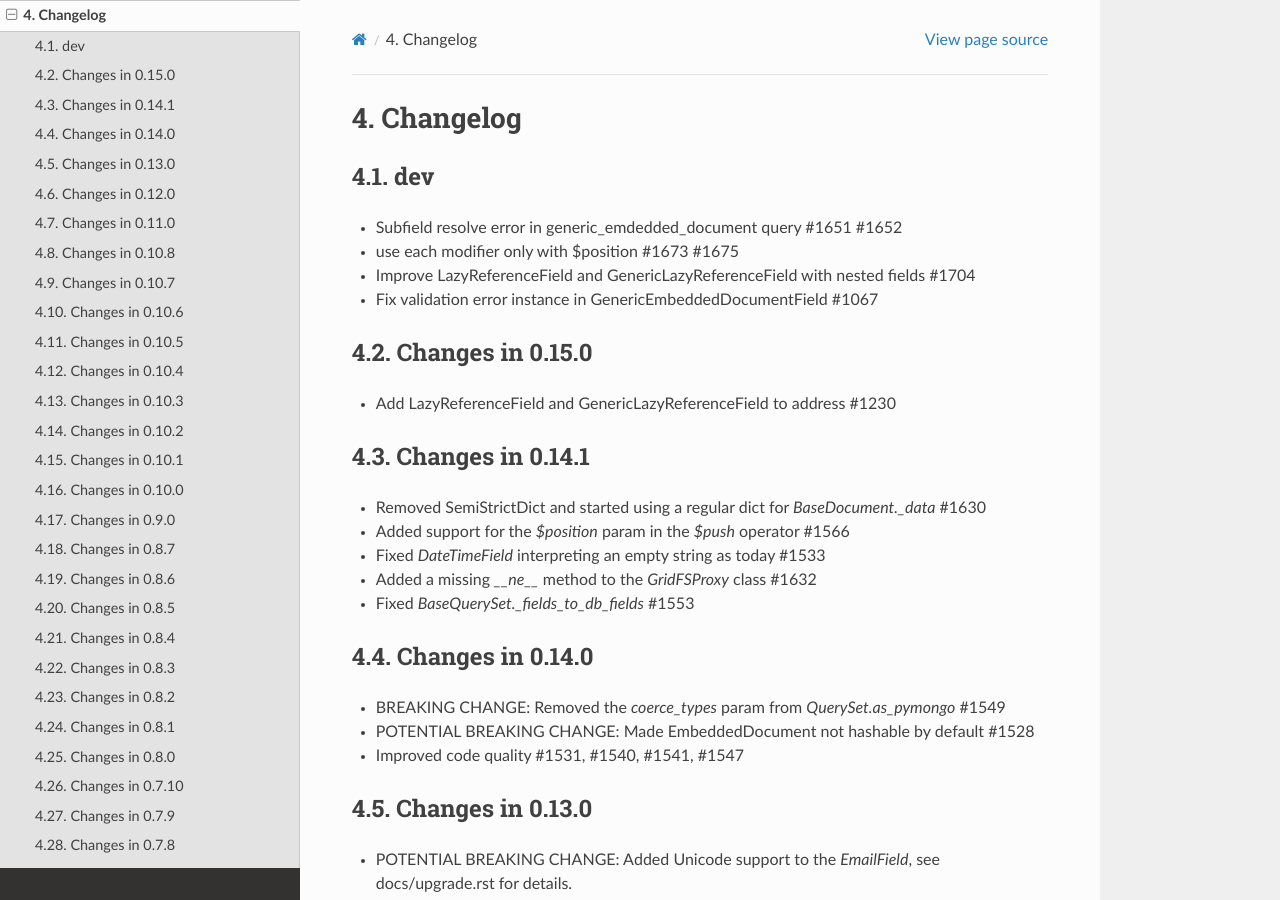
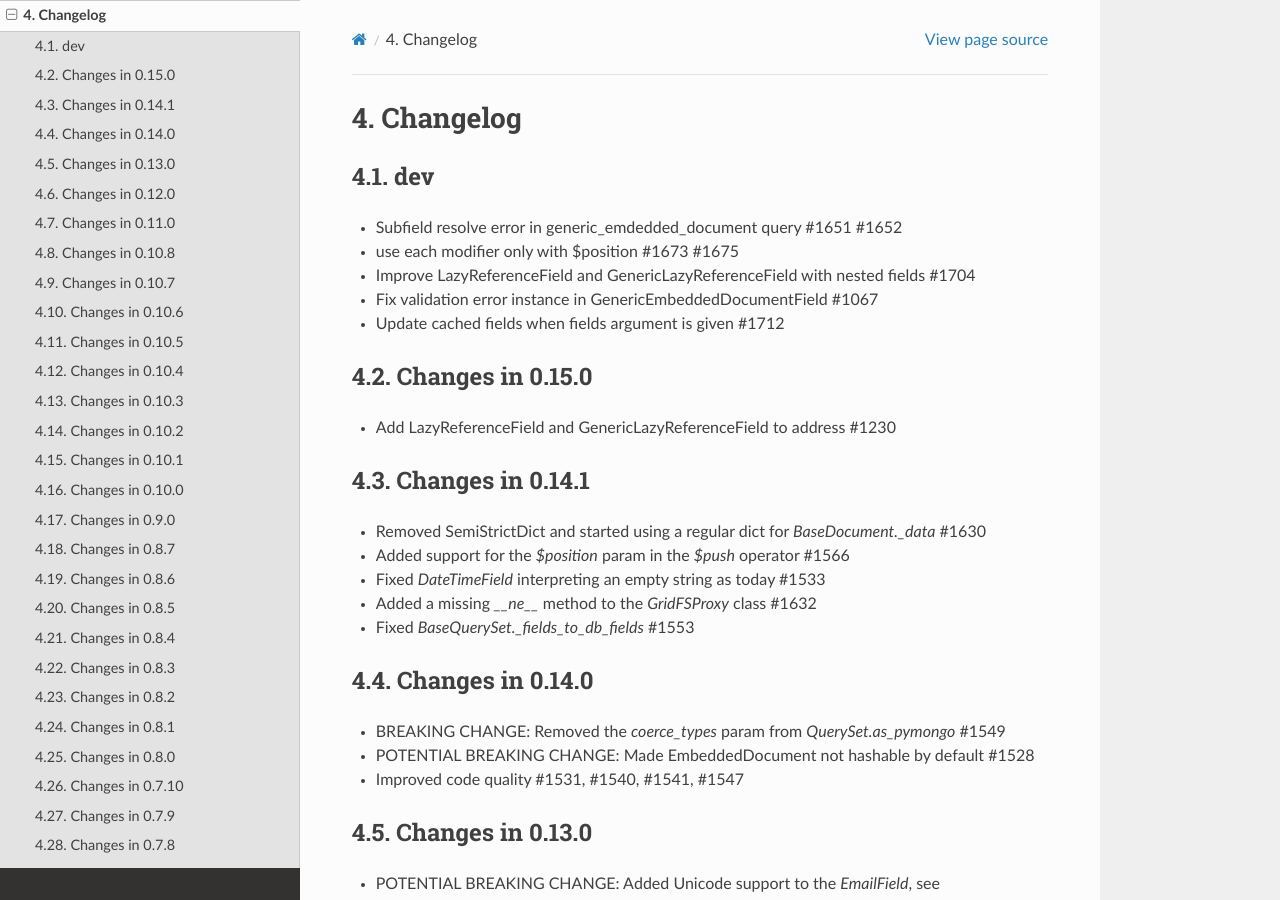
Before and after one commit to MongoEngine/mongoengine, a Sphinx documentation site: the page built from docs/changelog.rst, in a window 1280 px wide and 900 px high. Built offline with Sphinx 7.4.7 and the Read the Docs theme 2.0.0, drawn with Linux system fonts in a browser that asks for light colours.

Commit message:
add changelog #1712

```diff
--- a/docs/changelog.rst
+++ b/docs/changelog.rst
@@ -8,6 +8,7 @@ dev
 -  use each modifier only with $position #1673 #1675
 -  Improve LazyReferenceField and GenericLazyReferenceField with nested fields #1704
 -  Fix validation error instance in GenericEmbeddedDocumentField #1067
+-  Update cached fields when fields argument is given #1712
 
 Changes in 0.15.0
 =================
```
